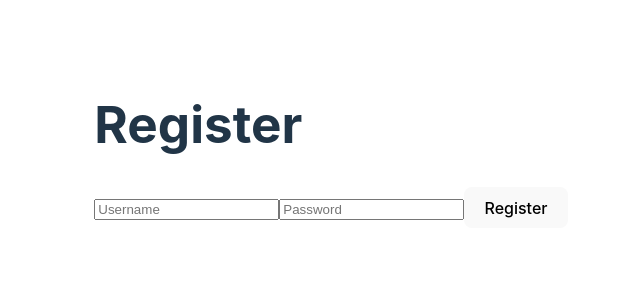
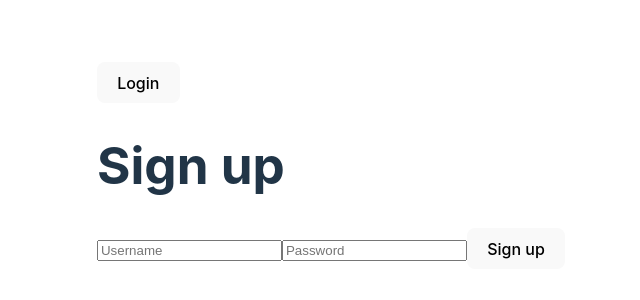
Before and after one commit to Javier1520/bingo-frontend, a React (Vite) app: page /register in a window 1280 px wide. Shown: the part 98-398 px from the top of the page, without its empty margins (309-949 px from the left). Built offline with nearby package versions, Linux system fonts and the light colour scheme.

Commit message:
add buttons for login and sign up

```diff
--- a/src/App.tsx
+++ b/src/App.tsx
@@ -1,22 +1,17 @@
-import { BrowserRouter as Router, Route, Routes } from 'react-router-dom';
+import { Route, Routes, BrowserRouter } from 'react-router-dom';
 import Login from './pages/Login';
 import Register from './pages/Register';
 import Home from './pages/Home';
-import Logout from './pages/Logout';
 import Room from './pages/Room';
 import ProtectedRoute from './components/ProtectedRoute';
 
-
-
 const App = () => {
   return (
-
-      <Router>
+      <BrowserRouter>
         <Routes>
 
           <Route path="/" element={<Login />} />
           <Route path="/login" element={<Login />} />
-          <Route path="/logout" element={<Logout />} />
           <Route path="/register" element={<Register />} />
           <Route path="/room" element={<Room />} />
           <Route path="/home" element={
@@ -26,8 +21,7 @@ const App = () => {
             }
           />
         </Routes>
-      </Router>
-
+      </BrowserRouter>
   );
 };
 
--- /dev/null
+++ b/src/components/LogoutButton.tsx
@@ -0,0 +1,20 @@
+import { useNavigate } from 'react-router-dom';
+import { authService } from '../services/AuthService';
+
+const LogoutButton = () => {
+  const navigate = useNavigate();
+
+  const handleLogout = async () => {
+    try {
+      await authService.logout();
+    } catch (error) {
+      console.error('Logout failed:', error);
+    } finally {
+      navigate('/login');
+    }
+  };
+
+  return <button onClick={handleLogout}>Logout</button>;
+};
+
+export default LogoutButton;
--- a/src/pages/Home.tsx
+++ b/src/pages/Home.tsx
@@ -1,5 +1,6 @@
 import { useNavigate } from 'react-router-dom';
 import { gameService } from '../services/GameService';
+import LogoutButton  from '../components/LogoutButton';
 
 const Home = () => {
   const navigate = useNavigate();
@@ -15,10 +16,14 @@ const Home = () => {
   };
 
   return (
+    <>
+    <LogoutButton/>
+
     <div>
       <h1>Welcome {localStorage.getItem('user')}</h1>
       <button onClick={handleRegisterToGame}>Register for Game</button>
     </div>
+    </>
   );
 };
 
--- a/src/pages/Login.tsx
+++ b/src/pages/Login.tsx
@@ -25,6 +25,7 @@ const Login = () => {
 
   return (
     <div>
+      <button onClick={() => navigate('/register')}>Sign up</button>
       <h1>Login</h1>
       <input
         type="text"
--- a/src/pages/Logout.tsx
+++ /dev/null
@@ -1,25 +0,0 @@
-import { useEffect } from 'react';
-import { useNavigate } from 'react-router-dom';
-import { authService } from '../services/AuthService';
-
-const Logout = () => {
-  const navigate = useNavigate();
-
-  useEffect(() => {
-    const handleLogout = async () => {
-      try {
-        await authService.logout();
-      } catch (error) {
-        console.error('Logout failed:', error);
-      } finally {
-        navigate('/login');
-      }
-    };
-
-    handleLogout();
-  }, []);
-
-  return <div>Logging out...</div>;
-};
-
-export default Logout;
--- a/src/pages/Register.tsx
+++ b/src/pages/Register.tsx
@@ -24,7 +24,8 @@ const Register = () => {
 
   return (
     <div>
-      <h1>Register</h1>
+      <button onClick={() => navigate('/login')}>Login</button>
+      <h1>Sign up</h1>
       {error && <div style={{ color: 'red' }}>{error}</div>}
       <input
         type="text"
@@ -38,7 +39,7 @@ const Register = () => {
         value={password}
         onChange={(e) => setPassword(e.target.value)}
       />
-      <button onClick={handleRegister}>Register</button>
+      <button onClick={handleRegister}>Sign up</button>
     </div>
   );
 };
```
